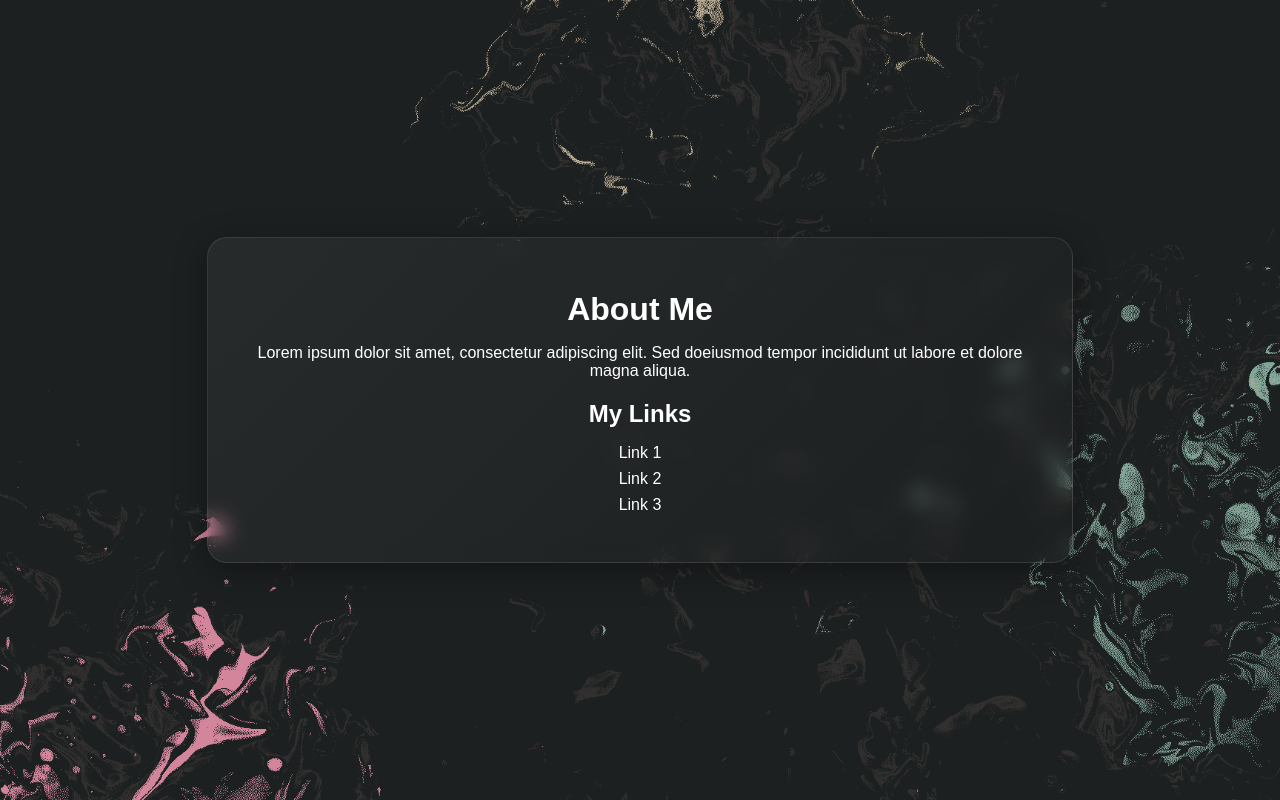
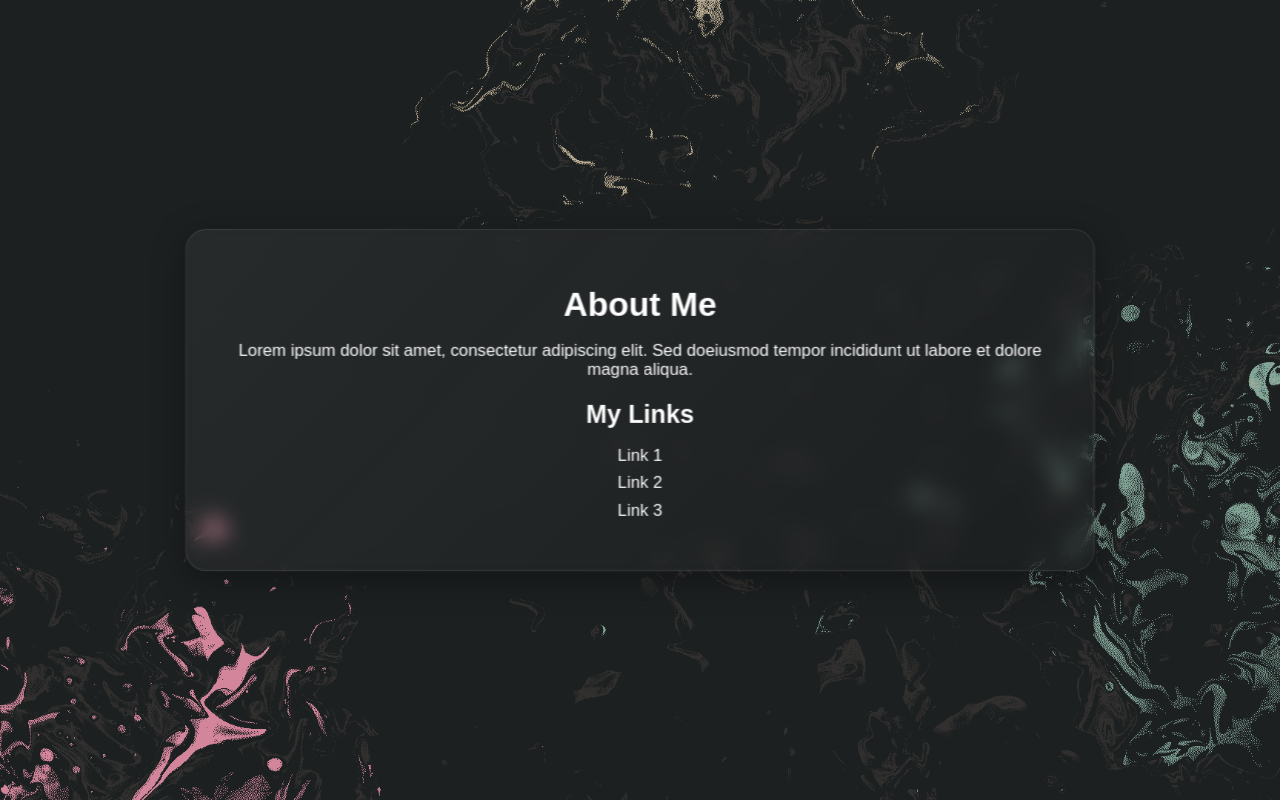
Before and after one commit to hsdcc/hsdcc.github.io, a plain HTML site: page bio/index.html in a window 1280 px wide. Drawn offline with Linux system fonts and the light colour scheme.

Commit message:
more things

```diff
--- a/bio/script.js
+++ b/bio/script.js
@@ -44,7 +44,7 @@ const animate = () => {
     const roundedX = Math.round(current.x * 100) / 100;
     const roundedY = Math.round(current.y * 100) / 100;
 
-    const scale = (Math.abs(roundedX) > 0 || Math.abs(roundedY) > 0) ? 1.05 : 1;
+    const scale = 1.05;
 
     container.style.transform = `perspective(1000px) rotateX(${roundedX}deg) rotateY(${roundedY}deg) scale3d(${scale}, ${scale}, ${scale})`;
 
--- a/bio/style.css
+++ b/bio/style.css
@@ -47,8 +47,39 @@ a {
     color: white;
     text-decoration: none;
     transition: color 0.3s ease;
+    position: relative;
+}
+
+a::after {
+    content: '';
+    position: absolute;
+    width: 100%;
+    transform: scaleX(0);
+    height: 2px;
+    bottom: 0;
+    left: 0;
+    background-color: #fabd2f;
+    transform-origin: bottom right;
+    transition: transform 0.25s ease-out;
 }
 
 a:hover {
-    color: #ddd;
+    color: #fabd2f;
 }
+
+a:hover::after {
+    transform: scaleX(1);
+    transform-origin: bottom left;
+}
+
+a:active {
+    text-shadow: 0 0 10px #ebdbb2, 0 0 20px #ebdbb2;
+}
+
+h1 {
+    transition: text-shadow 0.3s ease;
+}
+
+h1:hover {
+    text-shadow: 0 0 5px #ebdbb2;
+}
```
Also changed, not shown: bio/images/bedrocklogo.png (added).
